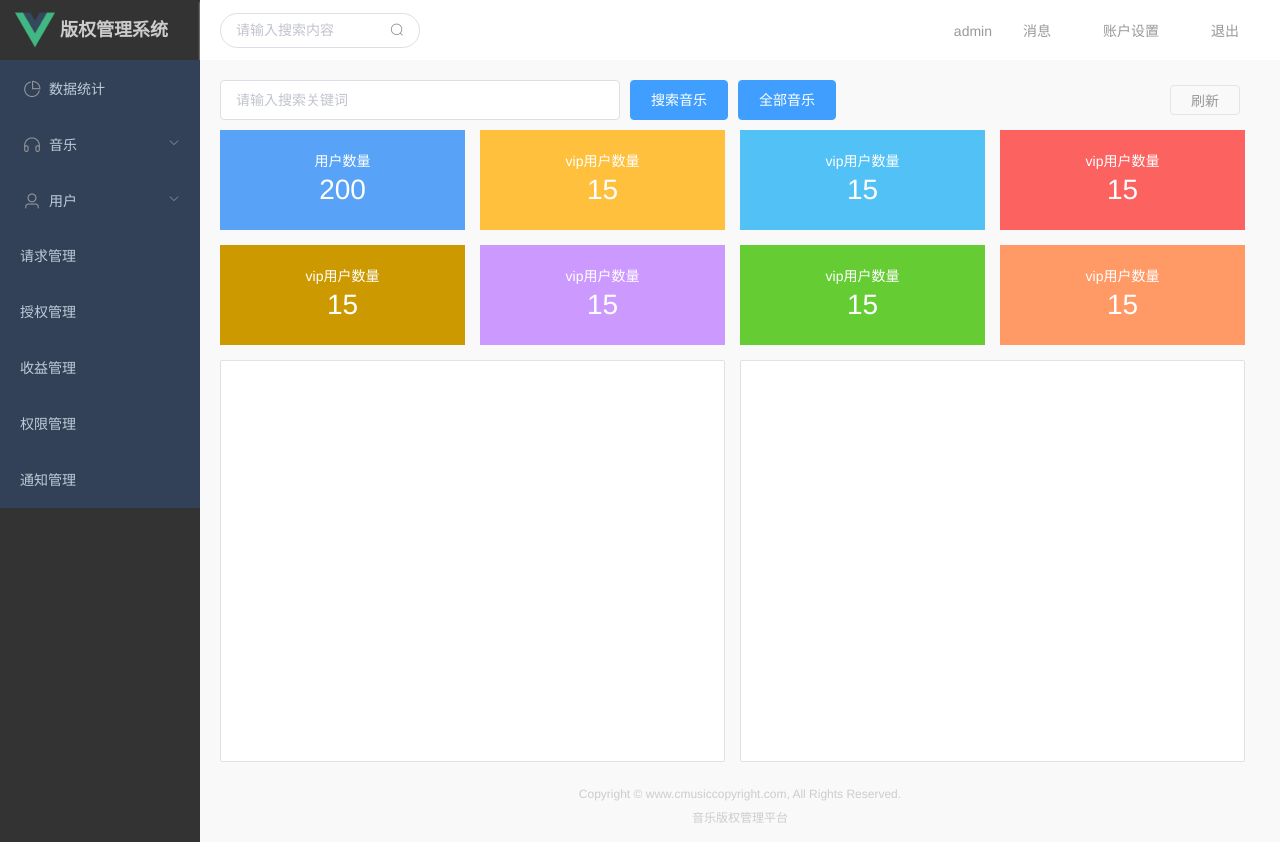
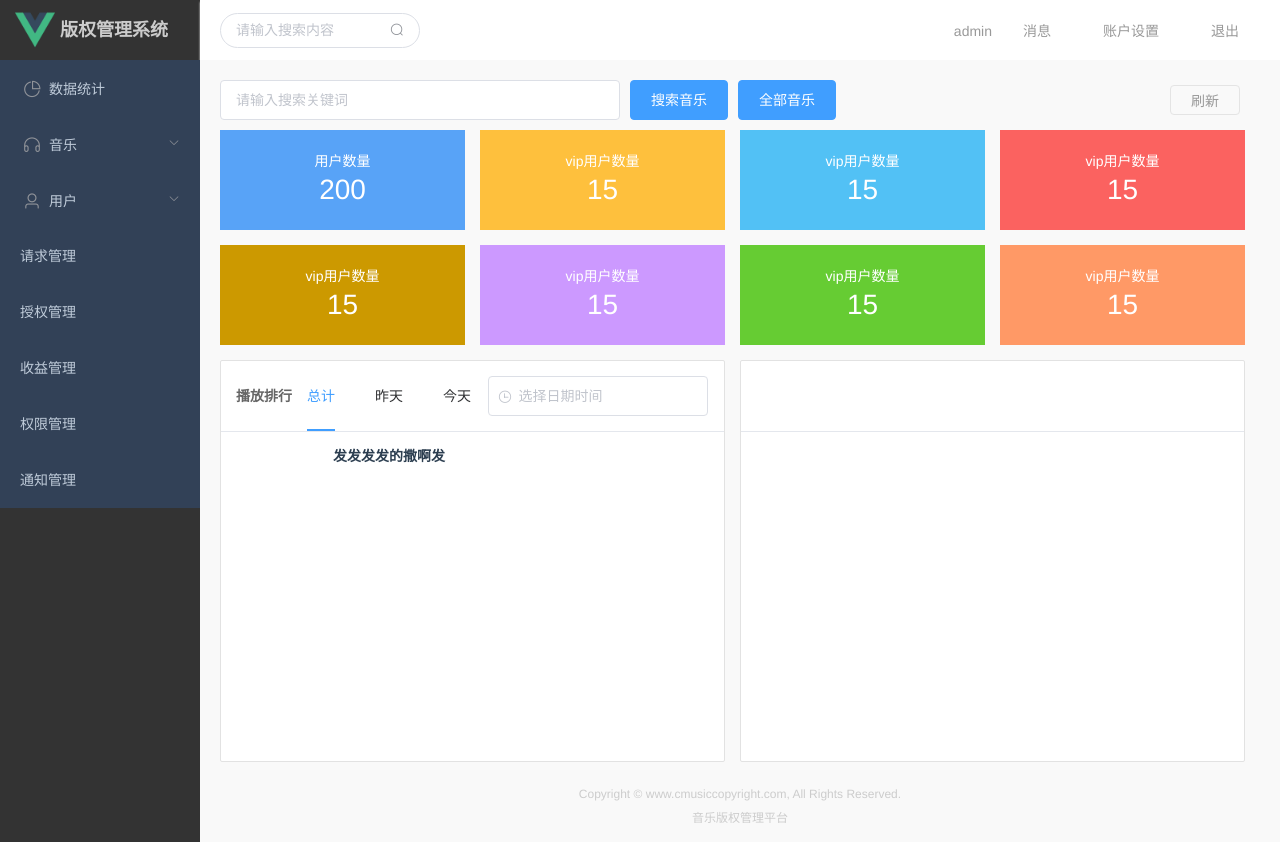
Before and after one commit to iamxingcong/mleji, a Vue app: page /#/DataManage in a window 1280 px wide. Built offline with nearby package versions, Linux system fonts and the light colour scheme.

Commit message:
update data stactics page

```diff
--- a/src/assets/css/base.css
+++ b/src/assets/css/base.css
@@ -42,3 +42,17 @@
 .el-main, .el-footer{
   background-color: rgba(249, 249, 249, 1);
 }
+.ranks .el-tabs__item{
+  height: 70px !important;
+  line-height: 70px !important;
+}
+
+.ranks .el-tabs{
+  float: left;
+}
+.ranks .el-date-editor{
+  margin-top: 15px;
+}
+.ranks .el-tabs__nav-wrap::after {
+  height: 0px !important;
+}
--- a/src/components/page/DataManage.vue
+++ b/src/components/page/DataManage.vue
@@ -18,7 +18,27 @@
     </div>
 
     <div class="ranks">
+      <el-row>
+        <span class="titles">播放排行</span>
 
+          <el-date-picker
+            v-model="times"
+            type="datetime"
+            placeholder="选择日期时间"
+            align="right"
+            :picker-options="pickerOptions">
+          </el-date-picker>
+
+        <el-tabs v-model="activeName" @tab-click="handleClick">
+          <el-tab-pane label="总计" name="first">
+            <h1>发发发发的撒啊发</h1>
+          </el-tab-pane>
+          <el-tab-pane label="昨天" name="second">昨天fsf</el-tab-pane>
+          <el-tab-pane label="今天" name="third">今天sff</el-tab-pane>
+
+        </el-tabs>
+
+      </el-row>
     </div>
 
     <div class="ranks">
@@ -42,11 +62,40 @@ export default {
   data () {
     return {
       input: '',
-      statics: []
+      statics: [],
+      activeName: 'first',
+      pickerOptions: {
+        shortcuts: [{
+          text: '今天',
+          onClick (picker) {
+            picker.$emit('pick', new Date())
+          }
+        }, {
+          text: '昨天',
+          onClick (picker) {
+            const date = new Date()
+            date.setTime(date.getTime() - 3600 * 1000 * 24)
+            picker.$emit('pick', date)
+          }
+        }, {
+          text: '一周前',
+          onClick (picker) {
+            const date = new Date()
+            date.setTime(date.getTime() - 3600 * 1000 * 24 * 7)
+            picker.$emit('pick', date)
+          }
+        }]
+      },
+      times: ''
     }
   },
   created () {
     this.statics = stactic
+  },
+  methods: {
+    handleClick (tab, event) {
+      console.log(tab, event)
+    }
   }
 }
 </script>
@@ -119,12 +168,35 @@ export default {
     background-color: rgba(255, 153, 102, 1);
   }
   .ranks{
-        width: calc(50% - 17px);
+    width: calc(50% - 17px);
     float: left;
     min-height: 400px;
     margin-right: 15px;
     border: 1px solid #e2e2e2;
     background: #fff;
     border-radius: 2px;
+    position: relative;
   }
+  .titles{
+    height: 70px;
+    line-height: 70px;
+    color: #666;
+    font-weight: 700;
+    padding: 0px 15px;
+    overflow: hidden;
+    margin-bottom: -1px;
+    position: relative;
+  }
+
+  .ranks:after{
+    content: "";
+    position: absolute;
+    left: 0;
+    top: 70px;
+    width: 100%;
+    height: 1px;
+    background-color: #E4E7ED;
+    z-index: 1;
+  }
+
 </style>
```
